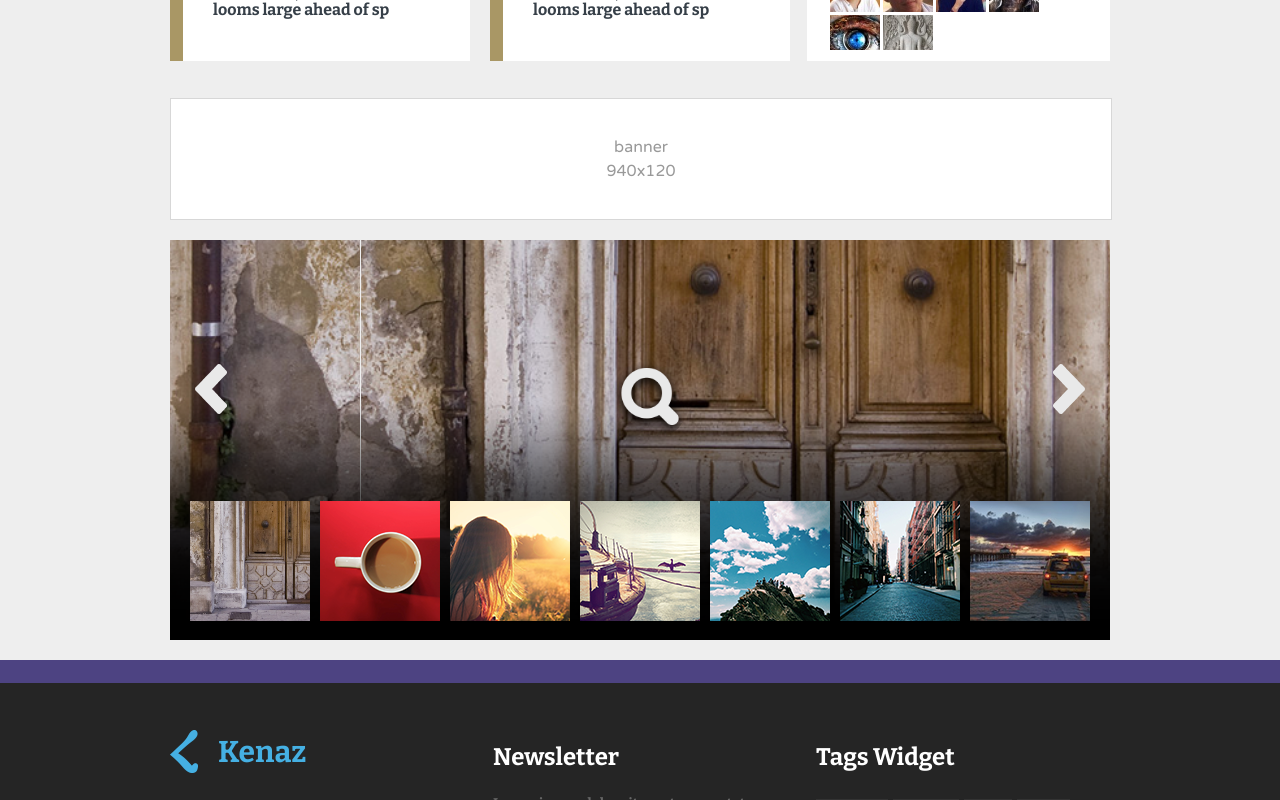
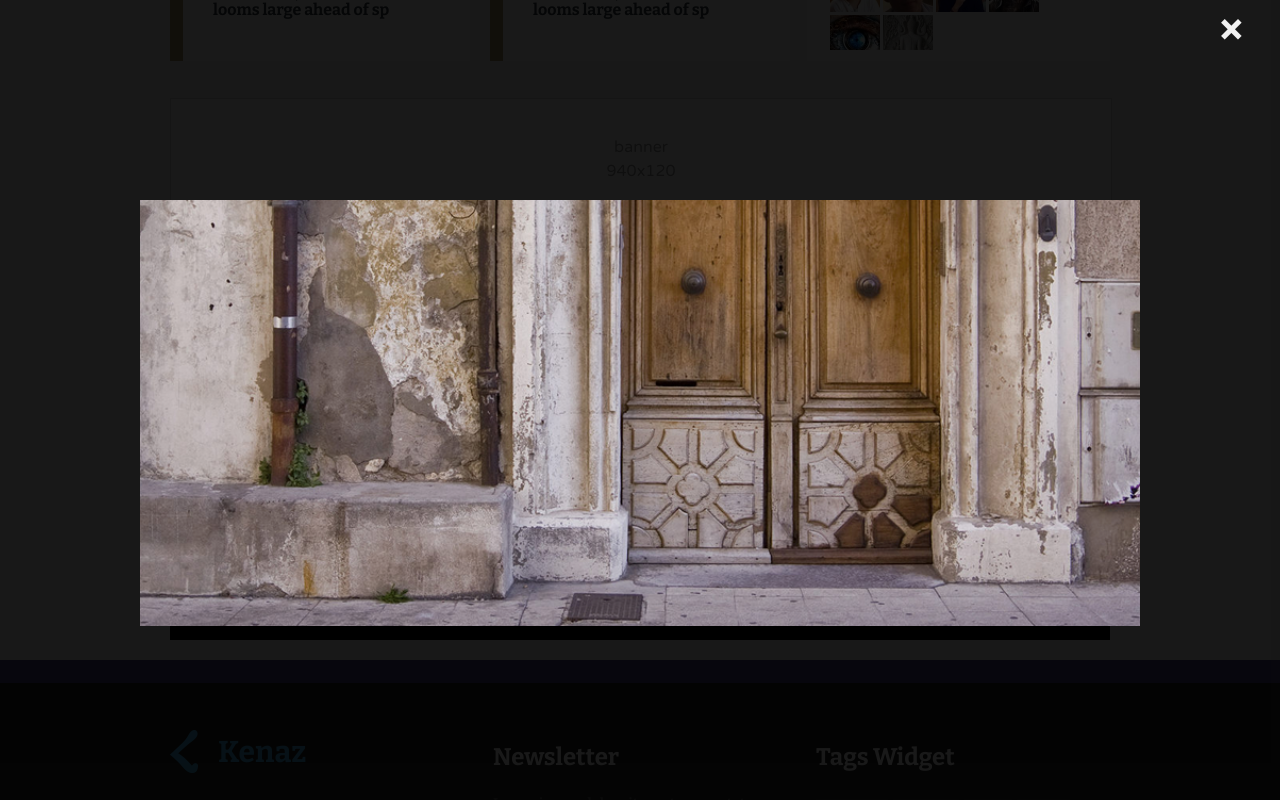
Before and after one commit to ToniGrbic/Kenaz-Website, a React (Vite) app: page / in a window 1280 px wide. Both pictures are taken after a click on the element 650 px from the left and 3049 px from the top of the page. Shown: the part 2649-3449 px from the top of the page. Built offline with nearby package versions, Linux system fonts and the light colour scheme.

Commit message:
added popup modal

```diff
--- a/src/components/carousels/ZoomCarousel.jsx
+++ b/src/components/carousels/ZoomCarousel.jsx
@@ -10,7 +10,6 @@ const ZoomCarousel = () => {
     const [isZoom, setIsZoom] = useState(false)
     const [currentImgIndex, setCurrentImgIndex] = useState(0)
     const slider = useRef(null)
-
 
     const toggleZoom= ()=>{
           setIsZoom((prev) => !prev)
@@ -68,37 +67,39 @@ const ZoomCarousel = () => {
       };
 
     return (
-        <div>
       <div className="zoomCarouselContainer">
-         <div className="zoomCarouselBg"/>
-         <div className="zoomInDiv"
-              onClick={toggleZoom}/>
+        <div className="zoomCarouselBg" />
+        <div className="zoomInDiv" onClick={toggleZoom} />
 
-        <div className='prevBtnContainer'
-             onClick={handlePrevClick}/>
+        <div className="prevBtnContainer" onClick={handlePrevClick} />
 
+        <div className="nextBtnContainer" onClick={handleNextClick} />
 
-        <div className='nextBtnContainer'
-             onClick={handleNextClick}/>
-
+        {isZoom && (
+          <div className="modal">
+            <div className="close" onClick={toggleZoom}>
+              &times;
+            </div>
+            <div className="modal-content">
+            <img
+              src={images[currentImgIndex]}
+              style={{width:'100%', maxWidth:'1100px', maxHeight:'500px'}}
+            />
+            </div>
+          </div>
+        )}
 
         <Slider {...settings} ref={slider}>
-                 {images.map((image, index)=>{
+          {images.map((image, index) => {
             return (
               <div key={image} className="carouselImg">
-                                <img src={image}
-                                style={(isZoom && currentImgIndex === index)?
-                                      {transform:'scale(1.3)'}: {}}/>
+                <img src={image} />
               </div>
-                        )
+            );
           })}
-
         </Slider>
-
       </div>
-     </div>
-
-    )
+    );
 }
 
 export default ZoomCarousel
--- a/src/pages/SingleArticle.jsx
+++ b/src/pages/SingleArticle.jsx
@@ -1,10 +1,26 @@
-import React from 'react'
+import React, {useState} from 'react'
 import { useParams } from 'react-router-dom'
 import Banner from '../components/Banner'
 import Sidebar from '../components/sections/Sidebar'
 import '../styles/ArticlePageContent.scss'
 
 const SingleArticle = () => {
+  const [formData, setformData] = useState({
+    name: '',
+    email:'',
+    comment:''
+  })
+
+const handleChange = (e)=>{
+  const {name, value} = e.target
+  setformData({...formData, [name]:value})
+}
+
+const handleSubmit = (e)=>{
+    e.preventDefault()
+    setformData({ name: "", email: "", comment: "" });
+}
+
   return (
     <>
       <div className="articlePageImgDiv">
@@ -73,21 +89,36 @@ const SingleArticle = () => {
               suscipit egestas, augue vel suspendisse. Et felis venenatis
               blandit sed est ultrices, adipiscing urna.
             </p>
-            <form className="commentForm">
-              <input type="text" placeholder="Name" className="textInput" />
-              <input type="email" placeholder="Email Addres" className="textInput" />
+            <form className="commentForm"
+                  onSubmit={(e) => handleSubmit(e)}>
+              <input
+                value={formData.name}
+                onChange={(e)=>handleChange(e)}
+                type="text"
+                name="name"
+                placeholder="Name"
+                className="textInput"
+              />
+              <input
+                value={formData.email}
+                onChange={(e)=>handleChange(e)}
+                type="email"
+                name="email"
+                placeholder="Email Addres"
+                className="textInput"
+              />
 
               <textarea
-                     rows="15"
-                     cols="40"
-                     placeholder="Comment"
-                     className='textAreaComment'>
-
-              </textarea>
-              <button
-                    type="submit"
-                    className="purpleBtn">
-                      Submit
+                value={formData.comment}
+                onChange={(e)=>handleChange(e)}
+                name="comment"
+                rows="15"
+                cols="40"
+                placeholder="Comment"
+                className="textAreaComment"
+              />
+              <button type="submit" className="purpleBtn">
+                Submit
               </button>
             </form>
           </section>
--- a/src/styles/ZoomCarousel.scss
+++ b/src/styles/ZoomCarousel.scss
@@ -96,3 +96,36 @@
         object-fit: cover;
     }
 }
+
+.modal {
+  position: fixed;
+  z-index: 200;
+  padding-top: 200px;
+  left: 0;
+  top: 0;
+  width: 100%;
+  height: 100%;
+  overflow: auto;
+  background-color: rgb(0,0,0);
+  background-color: rgba(0,0,0,0.9);
+}
+
+.modal-content {
+  margin:0 auto;
+  width: 80%;
+  max-width: 1000px;
+
+}
+
+.close {
+  position: absolute;
+  top: 15px;
+  right: 35px;
+  color: #f1f1f1;
+  font-size: 40px;
+  font-weight: bold;
+  transition: 0.3s;
+  &:hover{
+    cursor: pointer;
+  }
+}
```
Lines whose indentation alone changed are shown as unchanged.
